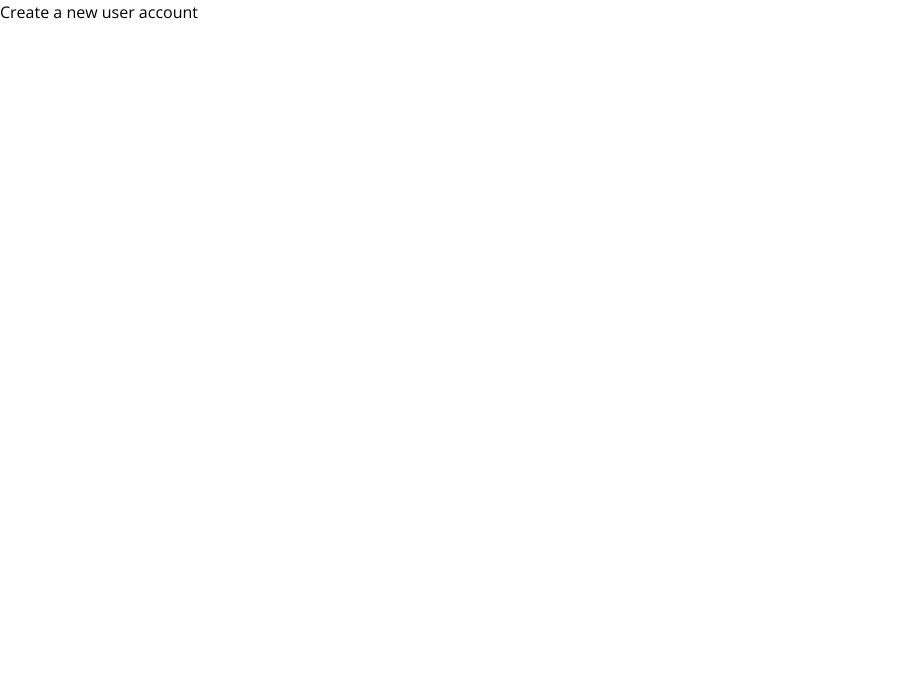
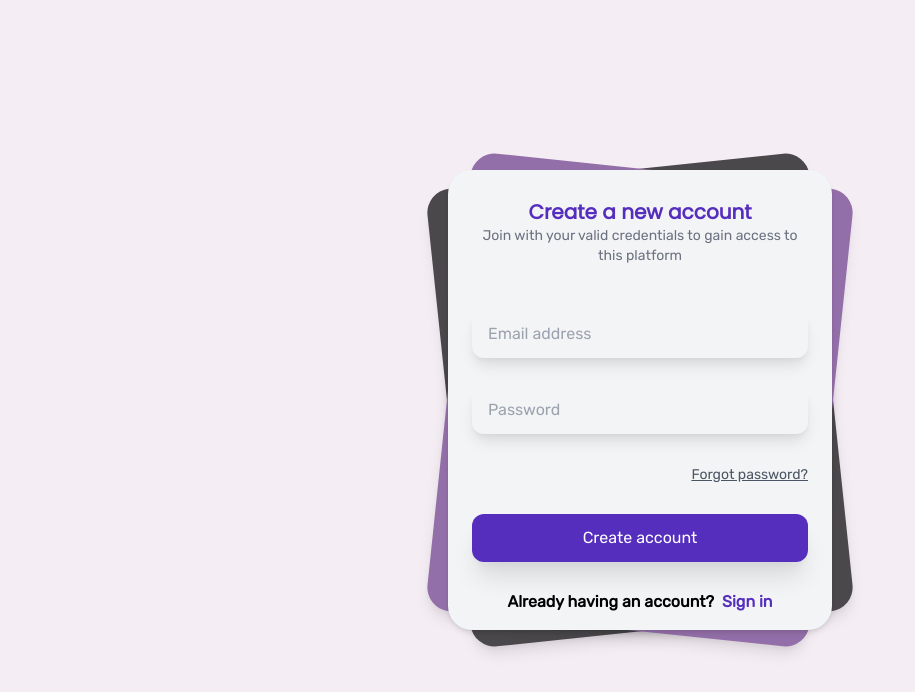
Before and after one commit to quabynah-bilson/iot-admin-pwa, a Next.js app: page /register in a window 1280 px wide. Shown: the top 692 px of the page, without its empty margins (0-915 px from the left). Built offline with nearby package versions, Linux system fonts and the light colour scheme.

Commit message:
Login & register working fine

```diff
--- a/components/loader.js
+++ b/components/loader.js
@@ -1,5 +1,9 @@
 function ItemLoader() {
-  return <div className="loader">Loading...</div>;
+  return (
+    <div className="flex items-center justify-center w-screen h-screen">
+      <div className="loader">Loading...</div>
+    </div>
+  );
 }
 
 export default ItemLoader;
--- a/pages/api/auth/login.js
+++ /dev/null
@@ -1,2 +0,0 @@
-// authenticate users
-export default async function handler(req, res) {}
--- a/pages/api/auth/register.js
+++ /dev/null
@@ -1,2 +0,0 @@
-// authenticate users
-export default async function handler(req, res) {}
--- a/pages/dashboard.js
+++ b/pages/dashboard.js
@@ -25,7 +25,7 @@ function AdminDashboardPage({ feeds }) {
         <meta name="description" content="For a final yer project demo" />
         <link rel="icon" href="/favicon.ico" />
       </Head>
-      <div>Dashboard</div>;
+      <div>Dashboard</div>
     </div>
   );
 }
--- a/pages/index.js
+++ b/pages/index.js
@@ -27,9 +27,7 @@ export default function Home() {
         <link rel="icon" href="/favicon.ico" />
       </Head>
 
-      <div className="flex flex-col justify-center items-center w-full h-full">
-        <ItemLoader />
-      </div>
+      <ItemLoader />
     </div>
   );
 }
--- a/pages/register.js
+++ b/pages/register.js
@@ -1,12 +1,48 @@
 import { useState } from "react";
-import { kAppName } from "../utils/constants";
+import {
+  kAppName,
+  kRegisterHeader,
+  kRegisterSubHead,
+} from "../utils/constants";
 import Head from "next/head";
+import Link from "next/link";
+import ItemLoader from "../components/loader";
+import { createUserWithEmailAndPassword, getAuth } from "firebase/auth";
 
 function CreateAccountPage() {
   // form state
   const [email, setEmail] = useState("");
   const [password, setPassword] = useState("");
   const [loading, setLoading] = useState(false);
+
+  // create new user
+  const createUser = async (e) => {
+    e.preventDefault();
+    if (email === "") {
+      alert("Email address is required");
+    } else if (password === "") {
+      alert("Password is required");
+    } else {
+      try {
+        setLoading(true);
+        let credential = await createUserWithEmailAndPassword(
+          getAuth(),
+          email,
+          password
+        );
+        let user = credential.user;
+        if (user) {
+          router.push("/dashboard");
+        } else {
+          setLoading(false);
+          alert(`An error occurred. ${error.message}`);
+        }
+      } catch (error) {
+        setLoading(false);
+        alert(`An error occurred. ${error.message}`);
+      }
+    }
+  };
 
   return (
     <div>
@@ -15,7 +51,88 @@ function CreateAccountPage() {
         <meta name="description" content="For a final yer project demo" />
         <link rel="icon" href="/favicon.ico" />
       </Head>
-      <div>Create a new user account</div>
+      {loading ? (
+        <>
+          <ItemLoader />
+        </>
+      ) : (
+        <>
+          <div className="relative min-h-screen flex flex-col justify-center items-center bg-background">
+            <div className="relative max-w-xs sm:max-w-sm 2xl:max-w-xl w-full">
+              <div className="card bg-secondary shadow-lg  w-full h-full rounded-3xl absolute  transform -rotate-6"></div>
+              <div className="card bg-tertiary shadow-lg  w-full h-full rounded-3xl absolute  transform rotate-6"></div>
+              <div className="relative w-full rounded-3xl flex flex-col justify-center px-6 py-4 bg-gray-100 shadow-md">
+                <h6 className="block mt-3 text-xl font-serif text-primary text-center font-semibold">
+                  {kRegisterHeader}
+                </h6>
+                <span className="text-sm text-gray-500 text-center">
+                  {kRegisterSubHead}
+                </span>
+                <form
+                  method="#"
+                  onSubmit={createUser}
+                  action="#"
+                  className="mt-10"
+                >
+                  <div>
+                    <input
+                      type="email"
+                      placeholder="Email address"
+                      onChange={(e) => setEmail(e.target.value)}
+                      className="form_control"
+                    />
+                  </div>
+
+                  <div className="mt-7">
+                    <input
+                      type="password"
+                      placeholder="Password"
+                      onChange={(e) => setPassword(e.target.value)}
+                      className="form_control"
+                    />
+                  </div>
+
+                  <div className="mt-7 flex">
+                    <div className="w-full text-right">
+                      <Link href="/login">
+                        <a
+                          className="underline text-sm text-gray-600 hover:text-gray-900"
+                          href="#"
+                        >
+                          Forgot password?
+                        </a>
+                      </Link>
+                    </div>
+                  </div>
+
+                  <div className="mt-7">
+                    <button
+                      type="submit"
+                      className="bg-primary w-full py-3 rounded-xl text-white shadow-xl hover:shadow-inner focus:outline-none transition duration-500 ease-in-out  transform hover:-translate-x hover:scale-105"
+                    >
+                      Create account
+                    </button>
+                  </div>
+
+                  <div className="mt-7">
+                    <div className="flex justify-center items-center font-semibold">
+                      <label className="mr-2">Already having an account?</label>
+                      <Link href="/login">
+                        <a
+                          href="#"
+                          className=" text-primary transition duration-500 ease-in-out  transform hover:-translate-x hover:scale-105"
+                        >
+                          Sign in
+                        </a>
+                      </Link>
+                    </div>
+                  </div>
+                </form>
+              </div>
+            </div>
+          </div>
+        </>
+      )}
     </div>
   );
 }
--- a/styles/globals.css
+++ b/styles/globals.css
@@ -1,4 +1,4 @@
-@import url("https://fonts.googleapis.com/css2?family=Open+Sans&family=Rubik&display=swap");
+@import url("https://fonts.googleapis.com/css2?family=Poppins&family=Rubik&display=swap");
 
 /* loader */
 .loader,
@@ -27,7 +27,7 @@
 .loader:before {
   width: 5.2em;
   height: 10.2em;
-  background: #212121;
+  background: #552ebd;
   border-radius: 10.2em 0 0 10.2em;
   top: -0.1em;
   left: -0.1em;
@@ -39,7 +39,7 @@
 .loader:after {
   width: 5.2em;
   height: 10.2em;
-  background: #212121;
+  background: #552ebd;
   border-radius: 0 10.2em 10.2em 0;
   top: -0.1em;
   left: 4.9em;
@@ -73,3 +73,9 @@
 @tailwind base;
 @tailwind components;
 @tailwind utilities;
+
+/* forms */
+.form_control {
+  @apply mt-1 block w-full px-4 py-3 border-none bg-gray-100 rounded-xl shadow-lg hover:bg-gray-200 focus:bg-gray-100 focus:ring-gray-100;
+}
+/* end of forms */
--- a/tailwind.config.js
+++ b/tailwind.config.js
@@ -15,7 +15,18 @@ module.exports = {
     colors: {
       transparent: "transparent",
       current: "currentColor",
-
+      primary: {
+        DEFAULT: "#552ebd",
+      },
+      secondary: {
+        DEFAULT: "#4a484b",
+      },
+      tertiary: {
+        DEFAULT: "#936fa9",
+      },
+      background: {
+        DEFAULT: "#f5edf4",
+      },
       black: colors.black,
       white: colors.white,
       gray: colors.coolGray,
@@ -248,7 +259,7 @@ module.exports = {
     },
     fontFamily: {
       sans: [
-        "Open Sans",
+        "Rubik",
         "ui-sans-serif",
         "system-ui",
         "-apple-system",
@@ -265,7 +276,7 @@ module.exports = {
         '"Noto Color Emoji"',
       ],
       serif: [
-        "Rubik",
+        "Poppins",
         "ui-serif",
         "Georgia",
         "Cambria",
```
Also changed, not shown: pages/login.js (+55 -18 lines).
